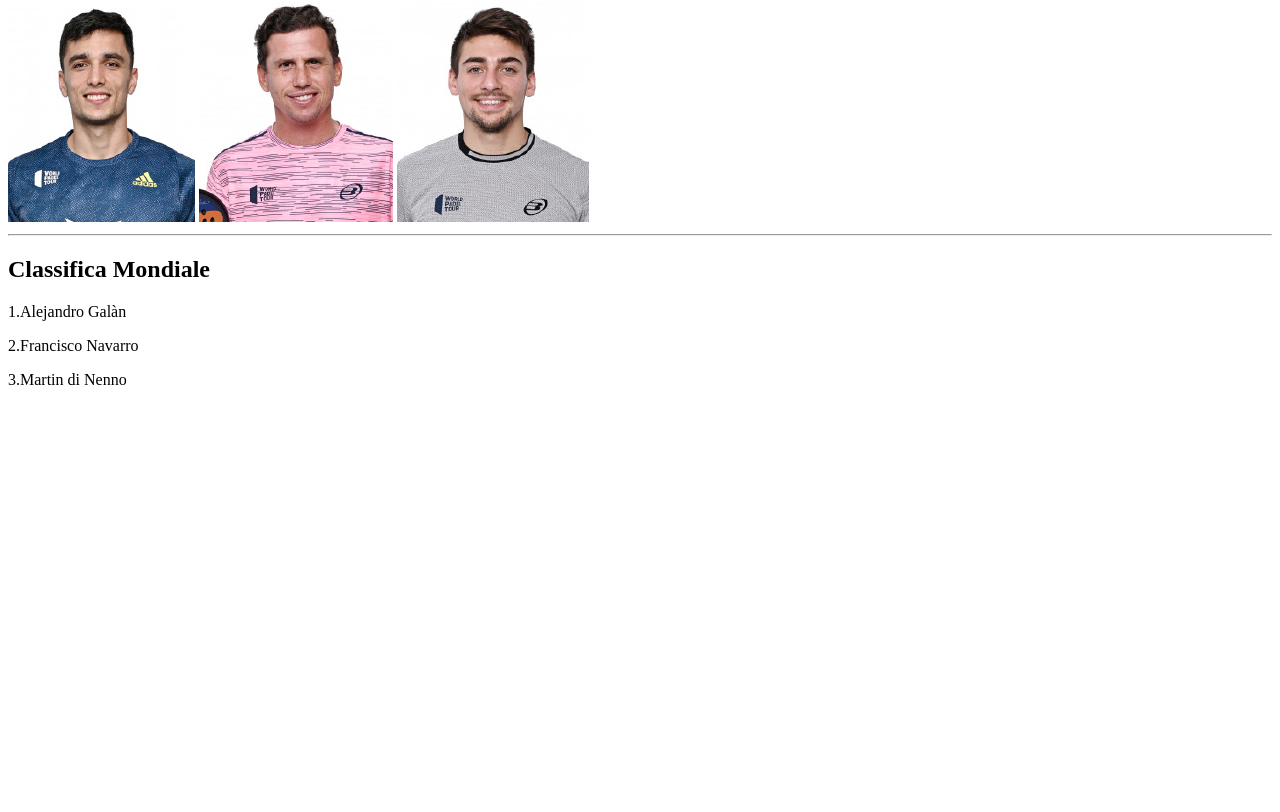
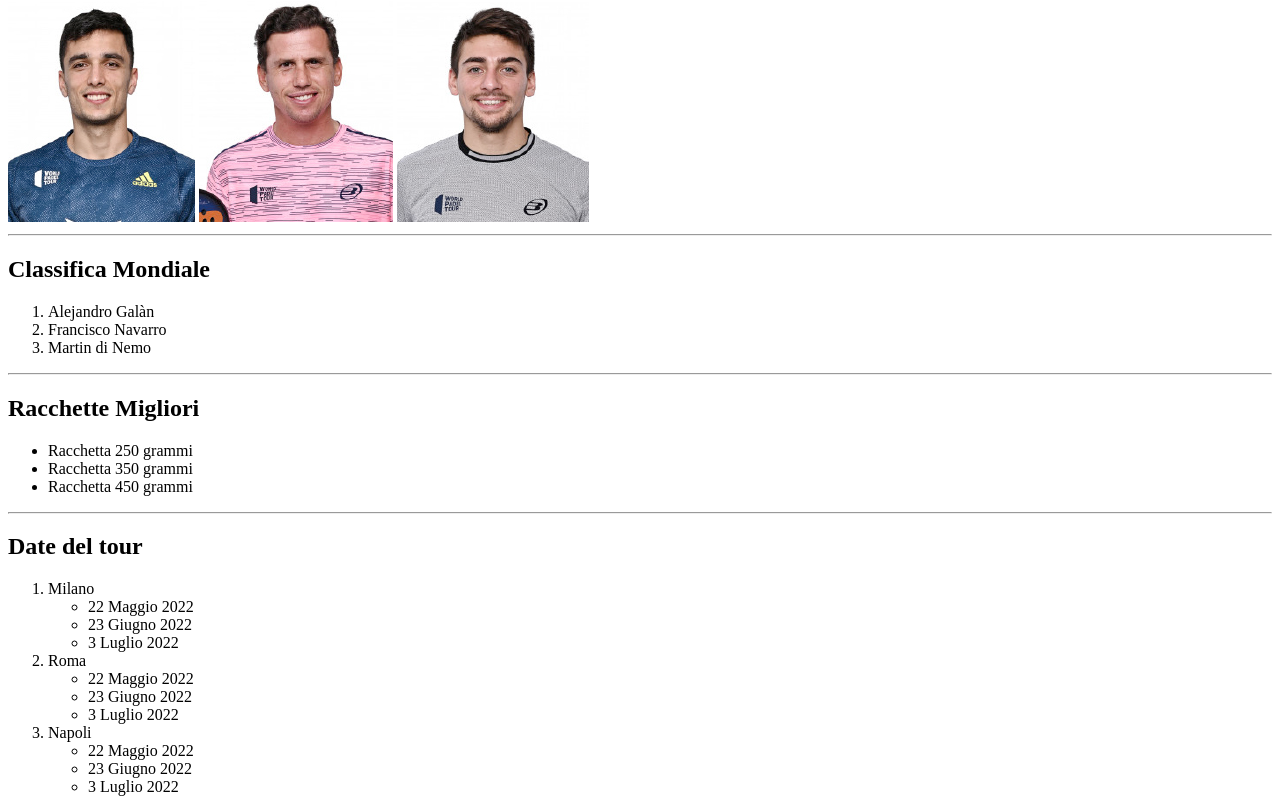
Before and after one commit to Diakoretina/html-padel, a plain HTML site: page index.html in a window 1280 px wide. Shown: the part 79-891 px from the top of the page. Before the commit the page ends 800 px from the top, so only its background shows below. Drawn offline with Linux system fonts and the light colour scheme.

Commit message:
Add Date

```diff
--- a/index.html
+++ b/index.html
@@ -18,9 +18,46 @@
     <!-- Classifica -->
     <div>
         <h2>Classifica Mondiale</h2>
-        <p>1.Alejandro Galàn</p>
-        <p>2.Francisco Navarro</p>
-        <p>3.Martin di Nenno</p>
+        <ol>
+            <li>Alejandro Galàn</li>
+            <li>Francisco Navarro</li>
+            <li>Martin di Nemo</li>
+        </ol>
+    </div>
+    <hr>
+    <!-- Racchette -->
+    <div>
+        <h2>Racchette Migliori</h2>
+        <ul>
+            <li>Racchetta 250 grammi</li>
+            <li>Racchetta 350 grammi</li>
+            <li>Racchetta 450 grammi</li>
+        </ul>
+    </div>
+    <hr>
+    <!-- Date del Tour -->
+    <div>
+        <h2>Date del tour</h2>
+        <ol>
+            <li>Milano</li>
+            <ul>
+                <li>22 Maggio 2022</li>
+                <li>23 Giugno 2022</li>
+                <li>3 Luglio 2022</li>
+            </ul>
+            <li>Roma</li>
+            <ul>
+                <li>22 Maggio 2022</li>
+                <li>23 Giugno 2022</li>
+                <li>3 Luglio 2022</li>
+            </ul>
+            <li>Napoli</li>
+            <ul>
+                <li>22 Maggio 2022</li>
+                <li>23 Giugno 2022</li>
+                <li>3 Luglio 2022</li>
+            </ul>
+        </ol>
     </div>
 </body>
 </html>
```
